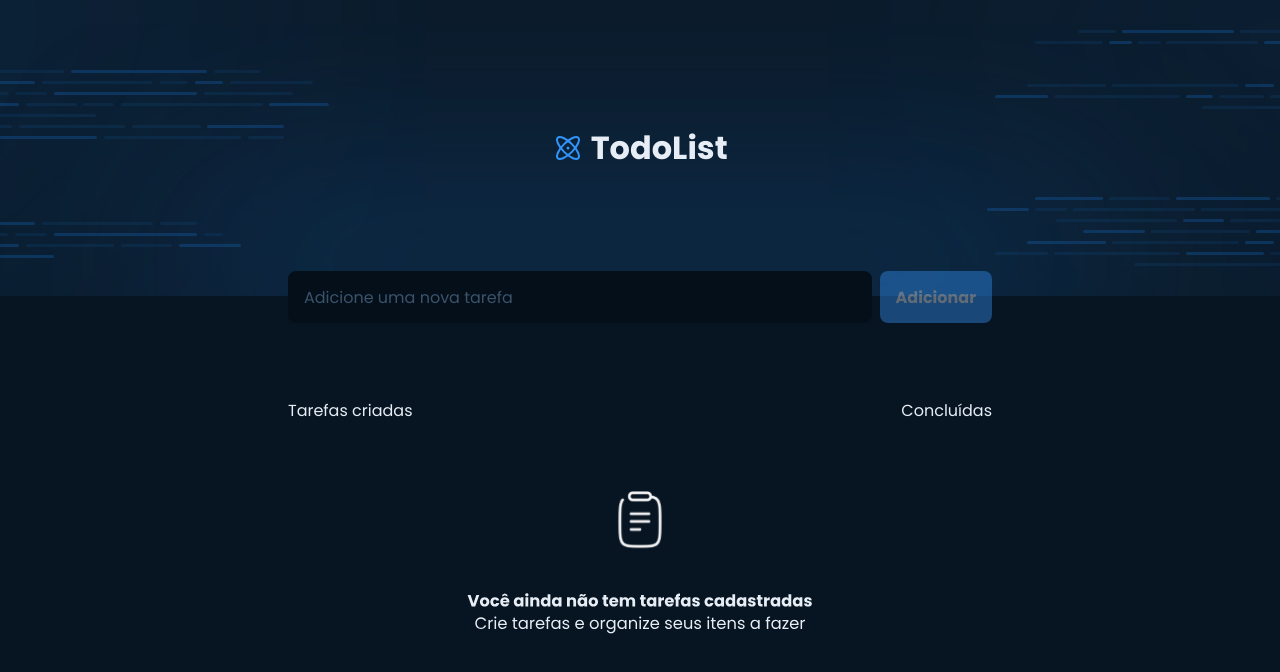
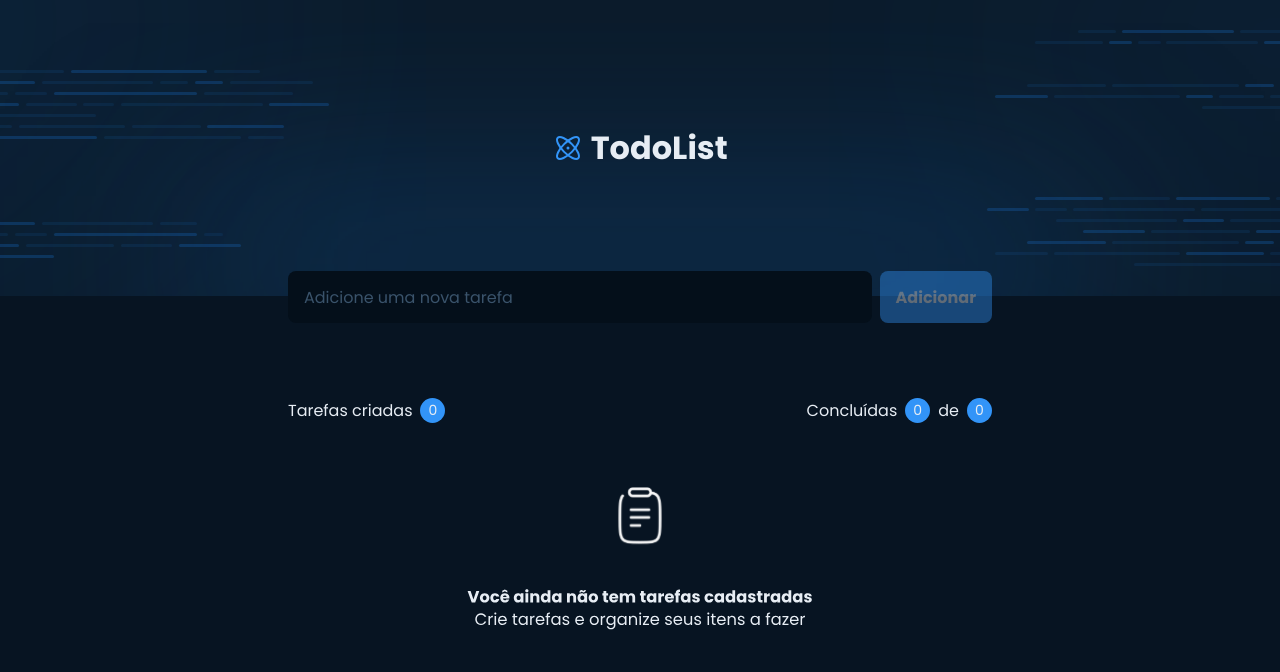
Before and after one commit to CaiquePrado/Todo, a React (Vite) app: page / in a window 1280 px wide. Shown: the top 672 px of the page. Built offline with nearby package versions, Linux system fonts and the light colour scheme.

Commit message:
feat: score: tarefas criadas e concluidas

```diff
--- a/src/App.tsx
+++ b/src/App.tsx
@@ -3,7 +3,7 @@ import { ThemeProvider } from "styled-components";
 import { defaultTheme } from "./styles/themes/default";
 
 import { Header } from "./components/Header";
-import { Scores } from "./components/Scores";
+import { Score } from "./components/Score";
 import { Todos } from "./components/Todos";
 
 import { FormEvent, useState } from "react";
@@ -47,7 +47,7 @@ export function App() {
   return (
     <ThemeProvider theme={defaultTheme}>
       <Header task={task} setTask={setTask} handleAddTask={handleAddTask} />
-      <Scores />
+      <Score todos={todos} />
       <Todos
         todos={todos}
         handleDeleteTask={handleDeleteTask}
--- /dev/null
+++ b/src/components/Score/index.tsx
@@ -0,0 +1,24 @@
+import { ITask } from "../../@types/styled";
+import { ScoreContainer } from "./styles";
+
+interface ScoreProps {
+  todos: ITask[];
+}
+
+export const Score = ({ todos }: ScoreProps) => {
+  const concluded = [...todos].filter((todo) => todo.isCompleted).length;
+
+  console.log(concluded);
+
+  return (
+    <ScoreContainer>
+      <p>
+        Tarefas criadas <span>{todos.length}</span>
+      </p>
+      <p>
+        Concluídas
+        <span>{concluded}</span> de <span>{todos.length}</span>
+      </p>
+    </ScoreContainer>
+  );
+};
--- /dev/null
+++ b/src/components/Score/styles.ts
@@ -0,0 +1,30 @@
+import styled from "styled-components";
+
+export const ScoreContainer = styled.div`
+  margin: 0 auto;
+  padding: 0 1rem;
+  max-width: 46rem;
+  width: 100%;
+  display: flex;
+  margin-top: 6.375rem;
+  align-items: center;
+  justify-content: space-between;
+
+  p {
+    display: flex;
+    align-items: center;
+    justify-content: center;
+    gap: 0.5rem;
+
+    span {
+      background-color: ${(props) => props.theme.blue};
+      width: 25px;
+      height: 25px;
+      border-radius: 50%;
+      font-size: 0.875rem;
+      display: flex;
+      align-items: center;
+      justify-content: center;
+    }
+  }
+`;
--- a/src/components/Scores/index.tsx
+++ /dev/null
@@ -1,10 +0,0 @@
-import { ScoreContainer } from "./styles";
-
-export const Scores = () => {
-  return (
-    <ScoreContainer>
-      <p>Tarefas criadas</p>
-      <p>Concluídas</p>
-    </ScoreContainer>
-  );
-};
--- a/src/components/Scores/styles.ts
+++ /dev/null
@@ -1,13 +0,0 @@
-import styled from "styled-components";
-
-export const ScoreContainer = styled.div`
-  margin: 0 auto;
-  padding: 0 1rem;
-  max-width: 46rem;
-  width: 100%;
-  display: flex;
-  margin-top: 6.375rem;
-  align-items: center;
-  justify-content: space-between;
-  z-index: 99;
-`;
--- a/src/components/Todos/Todo/styles.ts
+++ b/src/components/Todos/Todo/styles.ts
@@ -24,6 +24,7 @@ export const Span = styled.span<SpanProps>`
     props.variant === "done" &&
     css`
       text-decoration: line-through;
+      color: ${(props) => props.theme["gray-200"]};
     `}
 `;
 
--- a/src/components/Todos/styles.ts
+++ b/src/components/Todos/styles.ts
@@ -12,7 +12,7 @@ export const TasksContainer = styled.main`
   img {
     width: 100%;
     object-fit: cover;
-    margin-top: 4.25rem;
+    margin-top: 4rem;
   }
 `;
 
```
